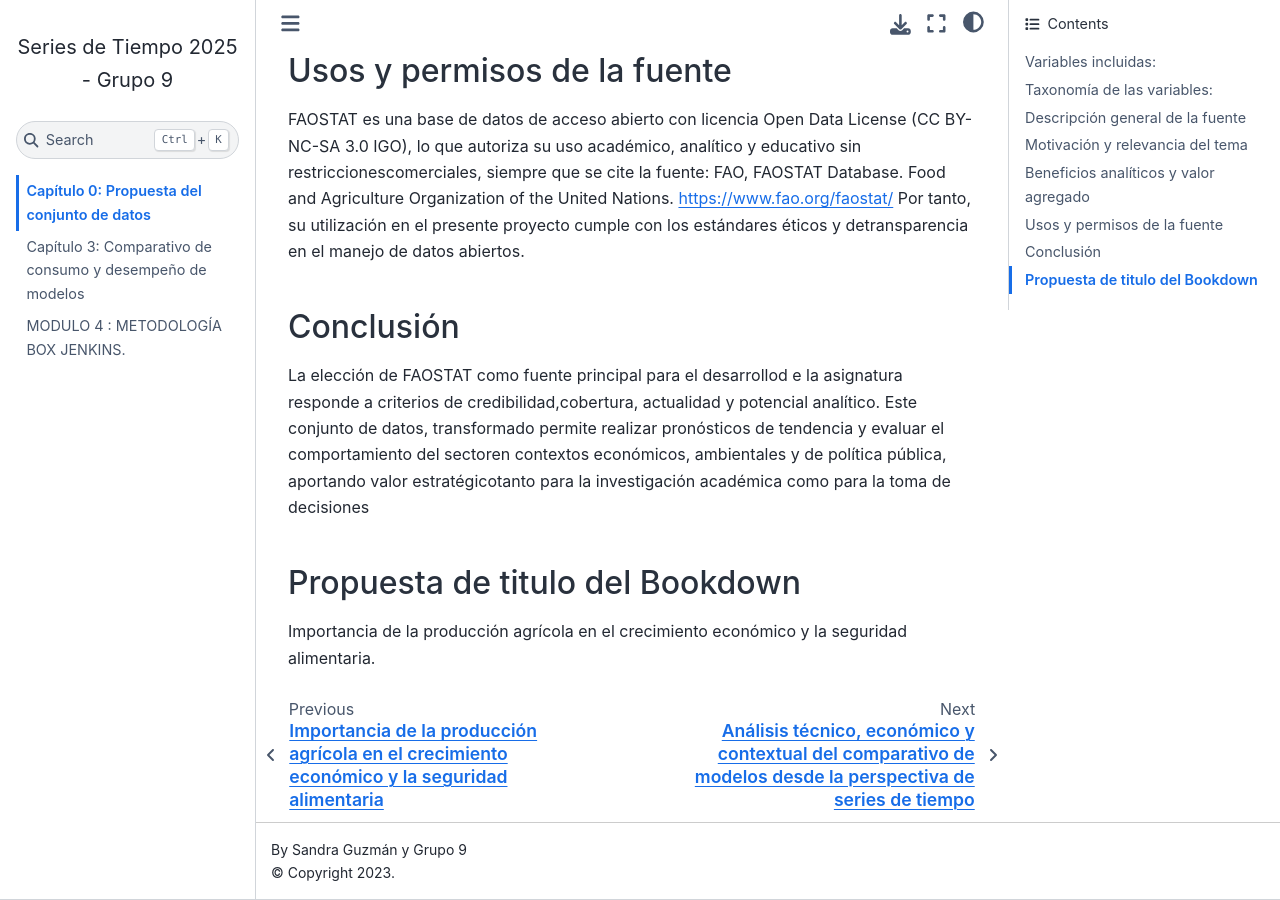
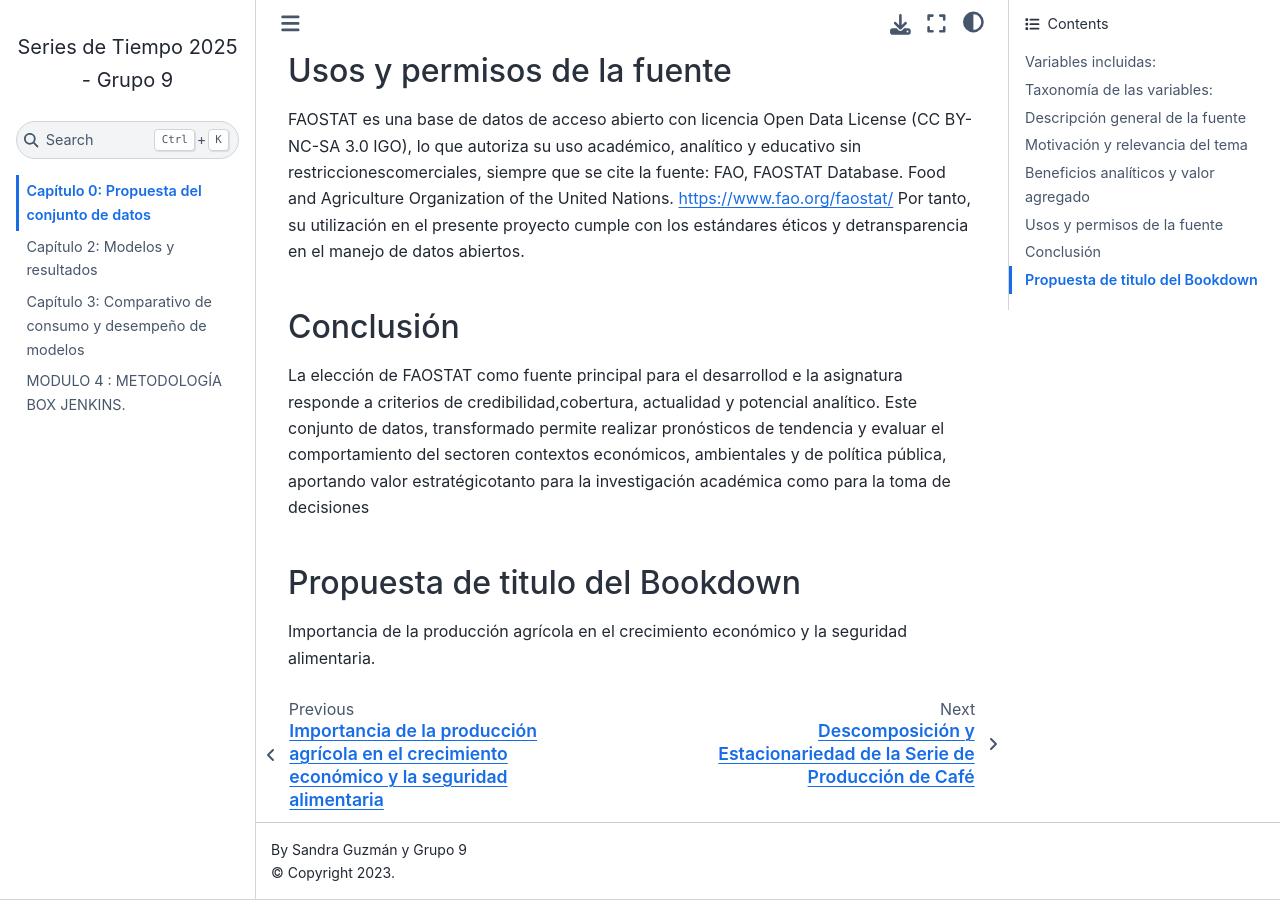
Before and after one commit to Sandra-guzman/Series-de-tiempo-2025-grupo-9-, a Jupyter Book: the page built from book/Capitulo0.ipynb, in a window 1280 px wide and 900 px high, scrolled down 2018 px. Built offline with Jupyter Book 1.0.4 settings and Sphinx 7.4.7 and the Sphinx Book theme 1.1.4, drawn with Linux system fonts in a browser that asks for light colours; pages that are not in the unit, such as notebooks, are missing from menus; some of the changed lines change nothing that is shown.

Commit message:
Update _toc.yml

```diff
--- a/book/_toc.yml
+++ b/book/_toc.yml
@@ -8,7 +8,7 @@ chapters:
   - file: Capitulo1
     title: "Capítulo 1: Análisis gráfico del conjunto de datos"
 
-  - file: Capiculo2
+  - file: Capitulo2
     title: "Capítulo 2: Modelos y resultados"
 
   - file: Capitulo3
@@ -21,4 +21,4 @@ chapters:
     title: "Capítulo 5: Modelo Prophet y comparación final"
 
   - file: Capitulo6
-    title: "Capítulo 5: Capítulo 6 — Redes Neuronales Elman y Jordan"
+    title: "Capítulo 6: Redes Neuronales Elman y Jordan"
```
